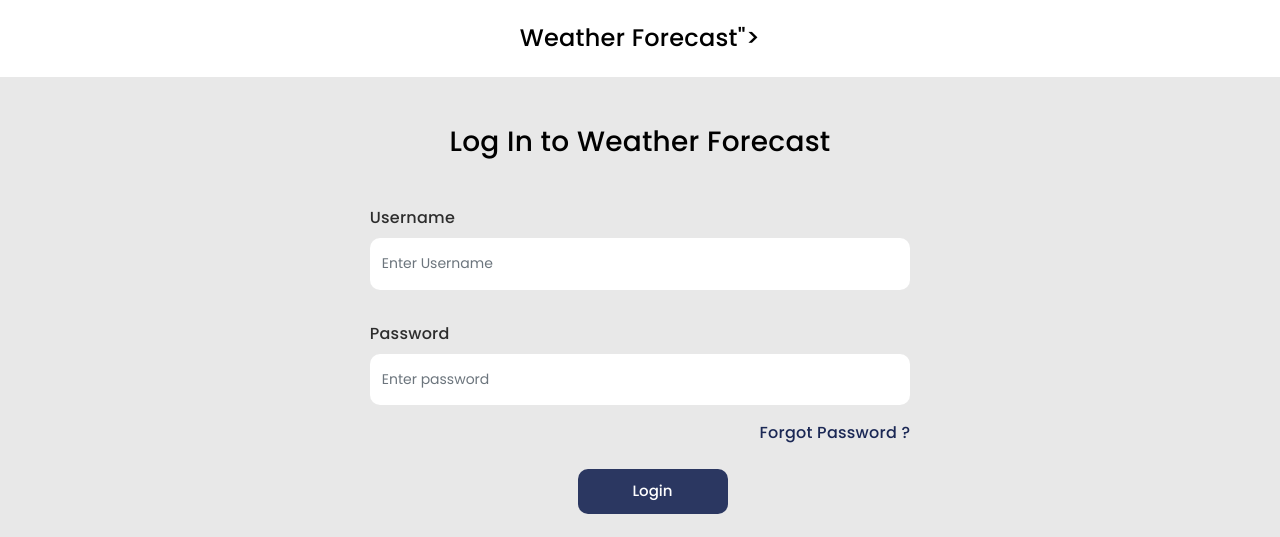
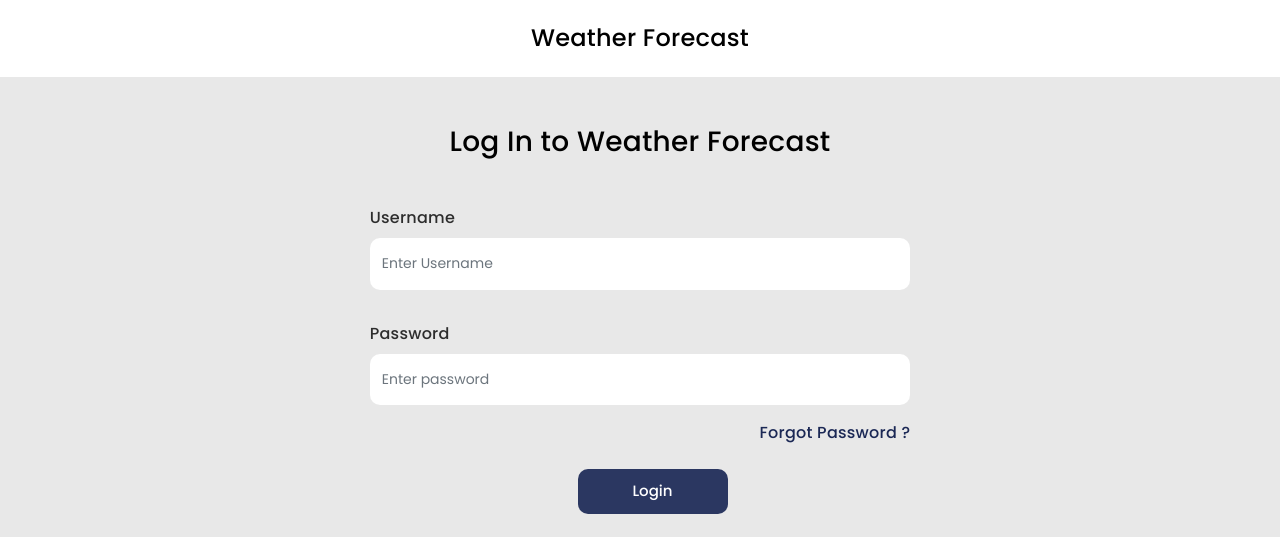
Before and after one commit to nisha11/weatherforecast, a Django app: page /account/login/ in a window 1280 px wide. Shown: the top 537 px of the page. Run offline with Django 4.2, Linux system fonts and the light colour scheme; some libraries are stand-ins or nearby versions.

Commit message:
error handle

```diff
--- a/templates/account/login.html
+++ b/templates/account/login.html
@@ -17,7 +17,7 @@
     <!-- ------Login Section Start Here ------ -->
 
     <div class="text-center bg-white py-4">
-        <h4 class="text_b_fw_500">Weather Forecast"></h4>
+        <h4 class="text_b_fw_500">Weather Forecast</h4>
     </div>
 
     <section class="  mt-5">
```
